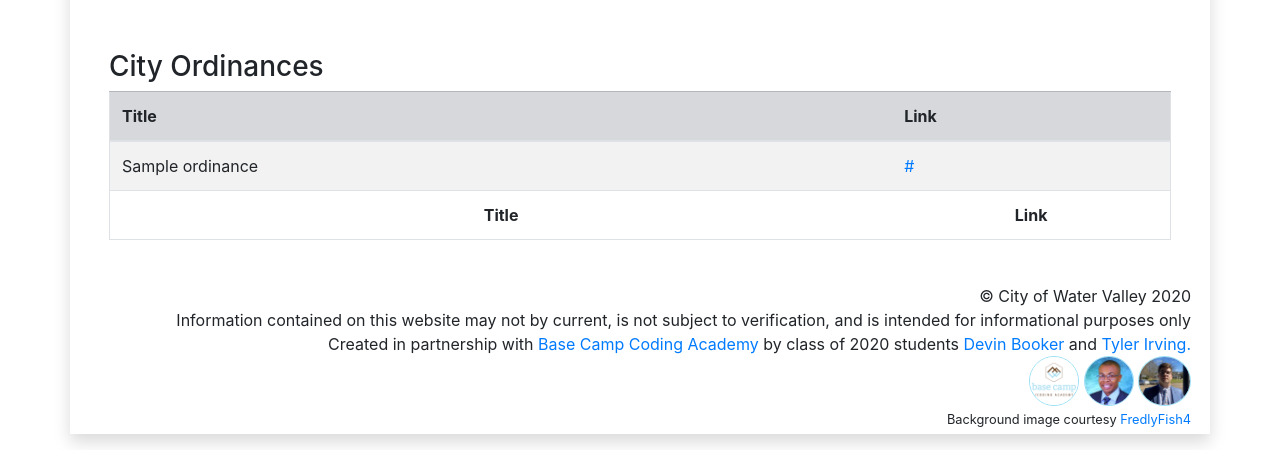
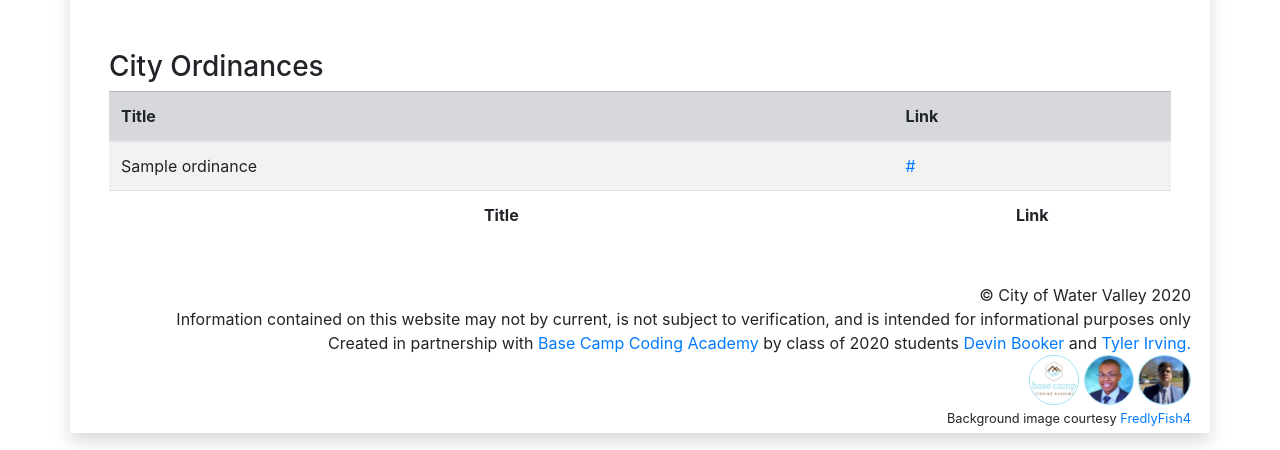
Before and after one commit to devinbooker616/WVWebsite, a Django app: page / in a window 1280 px wide. Shown: the part 843-1293 px from the top of the page. Run offline with Django 3.2, Linux system fonts and the light colour scheme; tables that the repository leaves empty hold one stand-in row (values such as "Sample post"); some libraries are stand-ins or nearby versions.

Commit message:
removed border from table class

```diff
--- a/WVWebsite/app/templates/home.html
+++ b/WVWebsite/app/templates/home.html
@@ -106,7 +106,7 @@
  </table>
 
  {% else %}
- <table id="tabla" class="table table-striped border">
+ <table id="tabla" class="table table-striped">
      <thead>
      <tr class="table-secondary">
          <th>Title</td>
```
